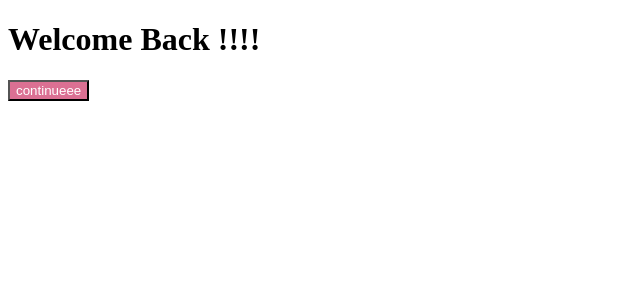
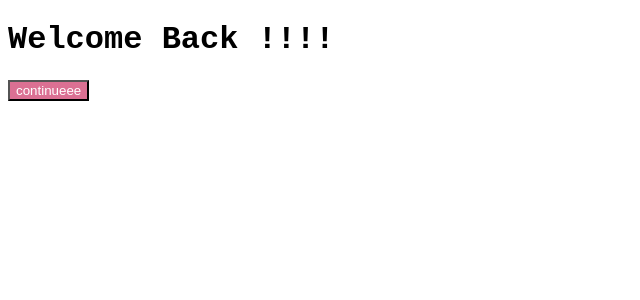
Before and after one commit to yurim-hgr/reactjs_movie, a React (Create React App) app: page / in a window 1280 px wide. Shown: the top 300 px of the page, without its empty margins (0-640 px from the left). Built offline with nearby package versions, Linux system fonts and the light colour scheme.

Commit message:
practice

```diff
--- a/src/App.js
+++ b/src/App.js
@@ -1,9 +1,10 @@
 import Button from './Button';
+import styles from './App.module.css';
 
 function App() {
   return (
     <div>
-      <h1>Welcome Back !!!!</h1>
+      <h1 className={styles.title}>Welcome Back !!!!</h1>
       <Button text ={"continueee"}  />
     </div>
   );
--- /dev/null
+++ b/src/App.module.css
@@ -0,0 +1,4 @@
+.title  {
+    font-family: 'Courier New', Courier, monospace;
+
+}
--- a/src/Button.js
+++ b/src/Button.js
@@ -3,7 +3,7 @@ import styles from './Button.module.css';
 
 function Button ({text}) {
     return (
-        <button className = {styles.btn}>
+        <button className = {styles.title}>
             {text}
         </button>
     );
--- a/src/Button.module.css
+++ b/src/Button.module.css
@@ -1,4 +1,4 @@
-.btn {
+.title {
     color: white;
     background-color: palevioletred;
 }
```
